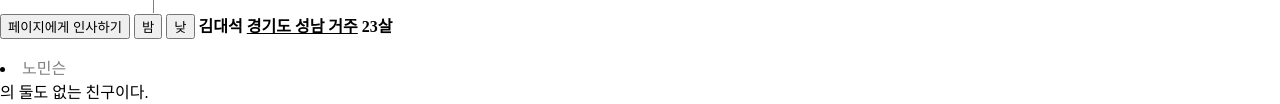
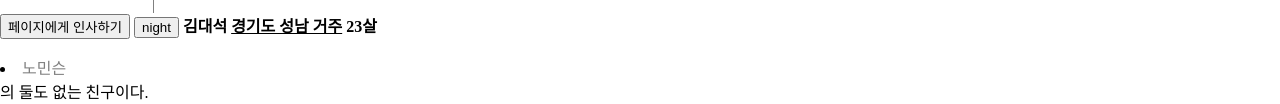
Before and after one commit to Carp-jpg/Carp-1, a plain HTML site: page 4.html in a window 1280 px wide. Shown: the part 245-349 px from the top of the page. Drawn offline with Linux system fonts and the light colour scheme.

Commit message:
Update 4.html

```diff
--- a/4.html
+++ b/4.html
@@ -23,14 +23,30 @@
 </div>
 <div>
   <input type="button" value="페이지에게 인사하기" onclick="alert('ㅇㅇ ㅎㅇ')">
-  <input type="button" value="밤" onclick="
-document.querySelector('body').style.backgroundColor = 'black';
-document.querySelector('body').style.color = 'white';
-">
-<input type="button" value="낮" onclick="
-document.querySelector('body').style.backgroundColor = 'white';
-document.querySelector('body').style.color = 'black';
-">
+  <input id="night_day" type="button" value="night" onclick="
+     var target = document.querySelector('body');
+     if(this.value === 'night'){
+       target.style.backgroundColor = 'black';
+       target.style.color = 'white';
+       this.value = 'day';
+       var alist = document.querySelectorAll('a');
+       var i = 0;
+       while(i < alist.length){
+         alist[i].style.color = 'powderblue';
+         i = i + 1;
+       }
+     } else {
+       target.style.backgroundColor = 'white';
+       target.style.color = 'black';
+       this.value = 'night';
+       var alist = document.querySelectorAll('a');
+       var i = 0;
+       while(i < alist.length){
+         alist[i].style.color = 'blue';
+         i = i + 1;
+       }
+     }
+   ">
 <strong>김대석 <u>경기도 성남 거주</u> 23살</strong>
 <p>
 </p>
@@ -39,6 +55,7 @@ document.querySelector('body').style.color = 'black';
 <img src ="meo.jpg" width="35%">
 </p><p style="margin-top:45px;">
 페미를 만나면 자리를 스틸당한다.
+          43 50 47 64 라는 어떤 암호를 외우고다닌다. 무슨 뜻인지는 아무도 모른다.
 </p>
 </div>
 </body>
```
